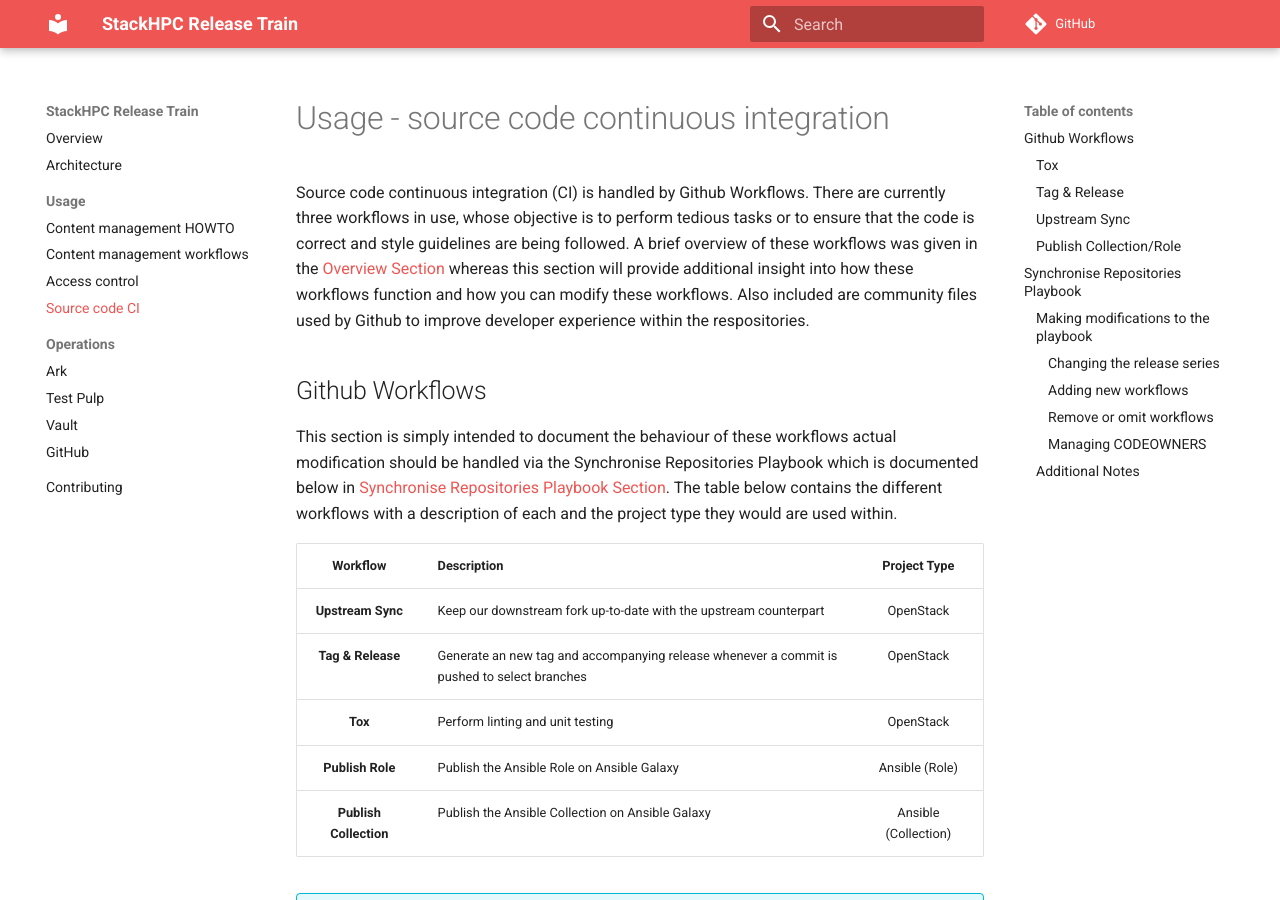
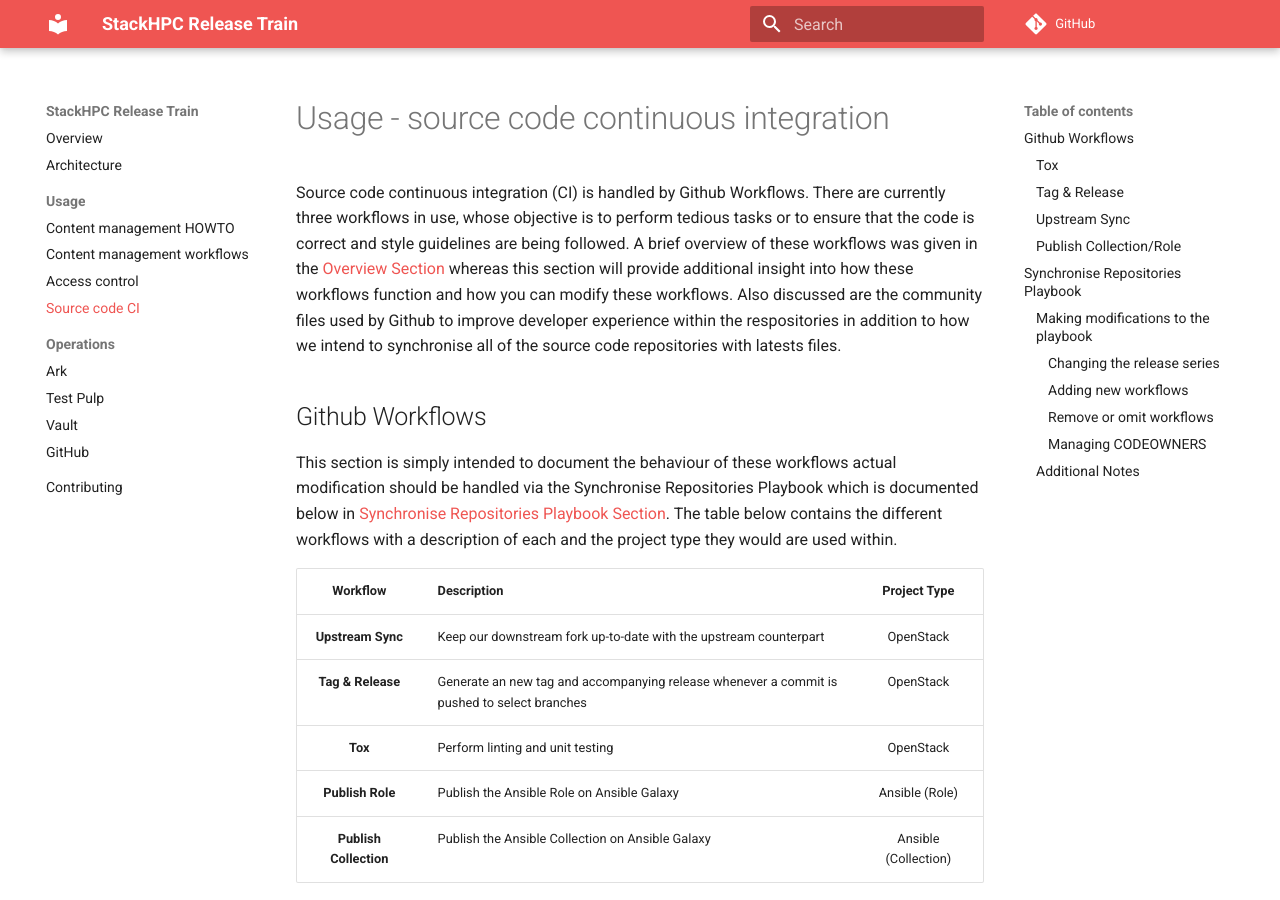
Before and after one commit to stackhpc/stackhpc-release-train, an MkDocs documentation site: the page built from docs/usage/source-code-ci.md, in a window 1280 px wide and 900 px high. Built offline with MkDocs 1.6.1 and Material for MkDocs 9.7.7, drawn with Linux system fonts in a browser that asks for light colours; comment, search, counter and statistics services are not loaded.

Commit message:
feat: expand the introduction to explain the CI

```diff
--- a/docs/usage/source-code-ci.md
+++ b/docs/usage/source-code-ci.md
@@ -3,7 +3,7 @@
 Source code continuous integration (CI) is handled by Github Workflows.
 There are currently three workflows in use, whose objective is to perform tedious tasks or to ensure that the code is correct and style guidelines are being followed.
 A brief overview of these workflows was given in the [Overview Section](../index.md#github-actions) whereas this section will provide additional insight into how these workflows function and how you can modify these workflows.
-Also included are community files used by Github to improve developer experience within the respositories.
+Also discussed are the community files used by Github to improve developer experience within the respositories in addition to how we intend to synchronise all of the source code repositories with latests files.
 
 ## Github Workflows
 
```
